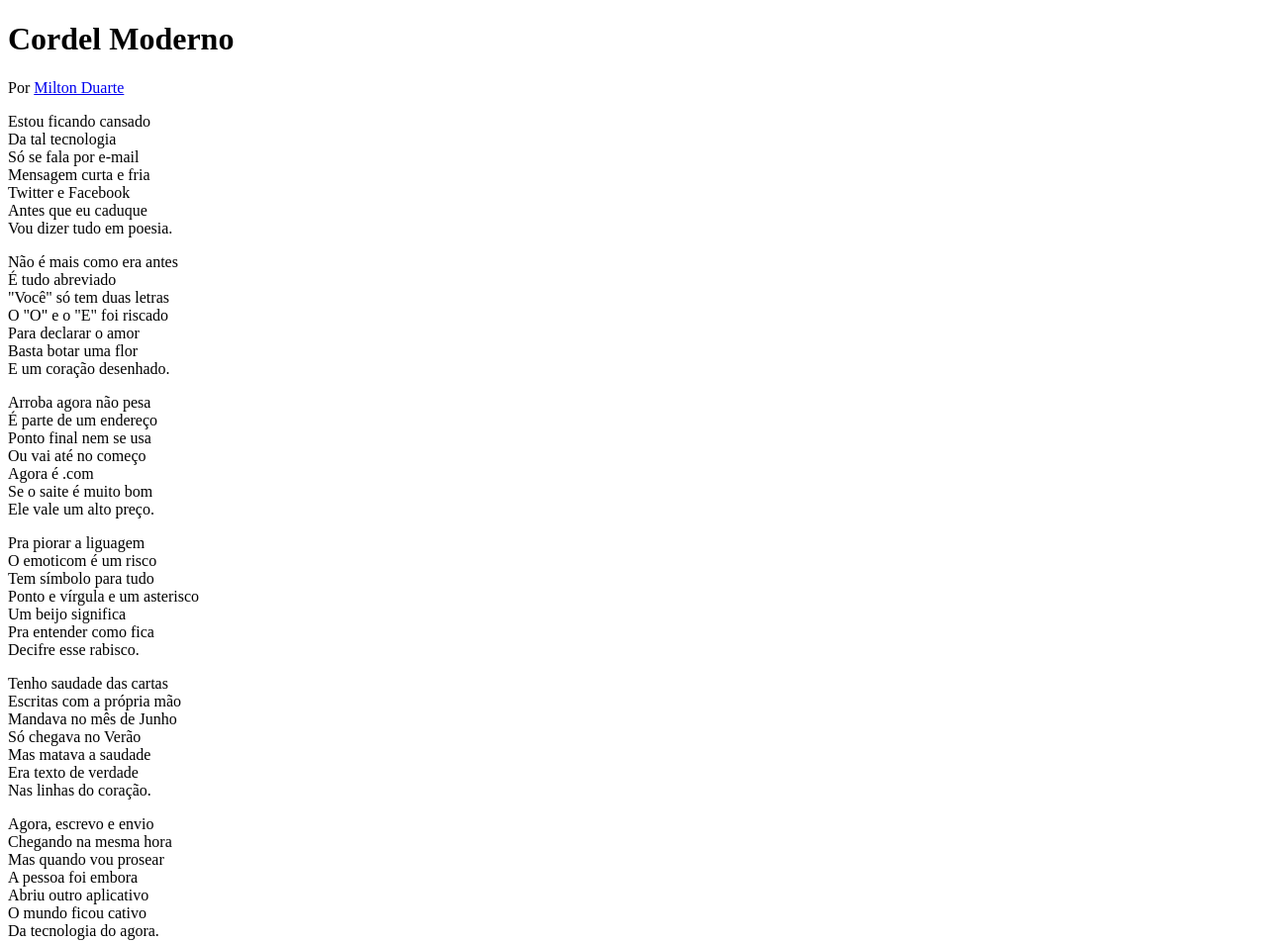
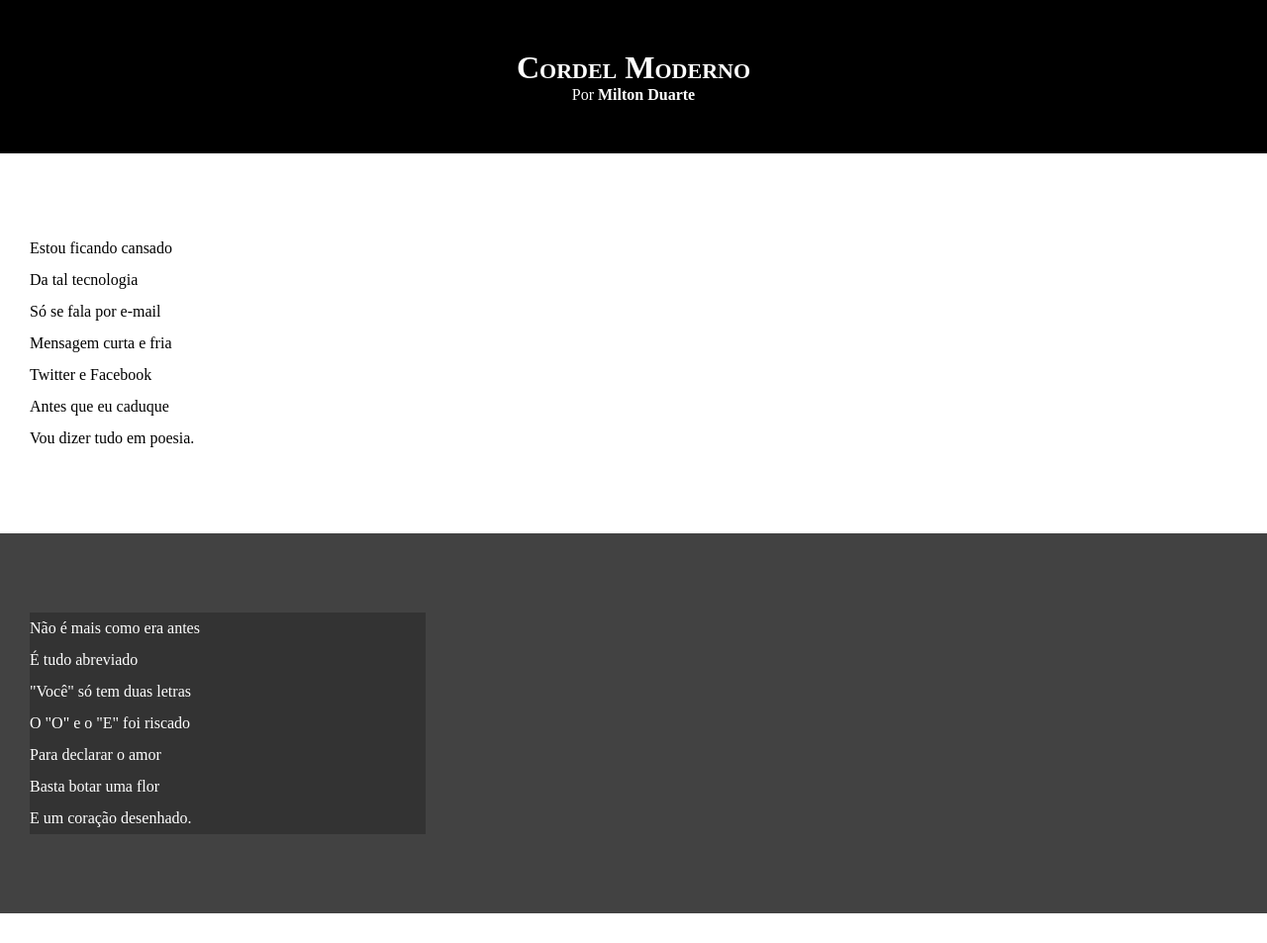
Before and after one commit to thalesturcheti/html-css, a plain HTML site: page desafios/d012/index.html in a window 1280 px wide. Shown: the top 953 px of the page at 99% size. Drawn offline with Linux system fonts and the light colour scheme.

Commit message:
atualizei estilo dos textos e blocos

```diff
--- a/desafios/d012/index.html
+++ b/desafios/d012/index.html
@@ -14,7 +14,7 @@
 
     </header>
 
-    <section>
+    <section class="normal">
         <p>
             Estou ficando cansado<br>
             Da tal tecnologia<br>
@@ -27,7 +27,7 @@
     </section>
 
 
-    <section>
+    <section class="imagem">
         <p>
             Não é mais como era antes<br>
             É tudo abreviado<br>
@@ -41,7 +41,7 @@
 
 
 
-    <section>
+    <section class="normal">
         <p>
             Arroba agora não pesa<br>
             É parte de um endereço<br>
@@ -65,7 +65,7 @@
 
 
 
-    <section>
+    <section class="imagem">
         <p>
             Tenho saudade das cartas<br>
             Escritas com a própria mão<br>
@@ -79,7 +79,7 @@
 
 
 
-    <section>
+    <section class="normal">
         <p>
             Agora, escrevo e envio<br>
             Chegando na mesma hora<br>
--- a/desafios/d012/style.css
+++ b/desafios/d012/style.css
@@ -1 +1,66 @@
 @charset "UTF-8";
+
+*{
+    margin: 0px;
+    padding: 0px;
+}
+
+html, body {
+    min-height: 100vh;
+    background-color: darkgray;
+}
+
+header{
+    background-color: black;
+    color: white;
+    text-align: center;
+}
+
+header > h1{
+    padding-top: 50px;
+    font-variant: small-caps;
+}
+
+header > p {
+    padding-bottom: 50px;
+}
+
+header a, footer a{
+    color: white;
+    text-decoration: none;
+    font-weight: bolder;
+}
+
+header a:hover, footer a:hover{
+    text-decoration: underline;
+}
+
+section{
+    padding-top: 10vh;
+    padding-bottom: 10vh;
+    line-height: 2em;
+    padding-left: 30px;
+
+}
+
+.normal{
+    background-color: white;
+    color: black;
+}
+
+.imagem{
+    background-color: rgb(66, 66, 66);
+    color: white;
+}
+
+.imagem > p {
+    background-color: rgba(0, 0, 0, 0.229);
+    width: 400px;
+}
+
+footer{
+    background-color: black;
+    text-align: center;
+    color: white;
+    padding: 10px;
+}
```
